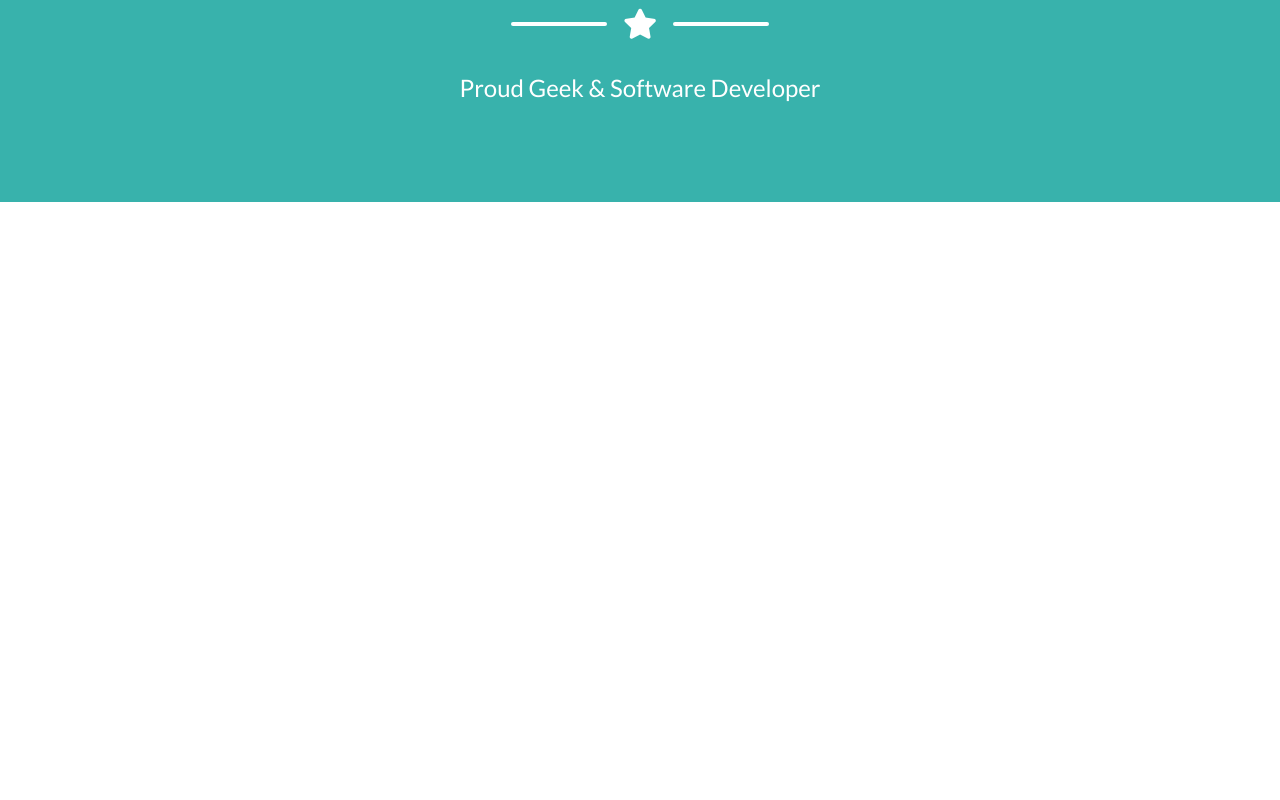
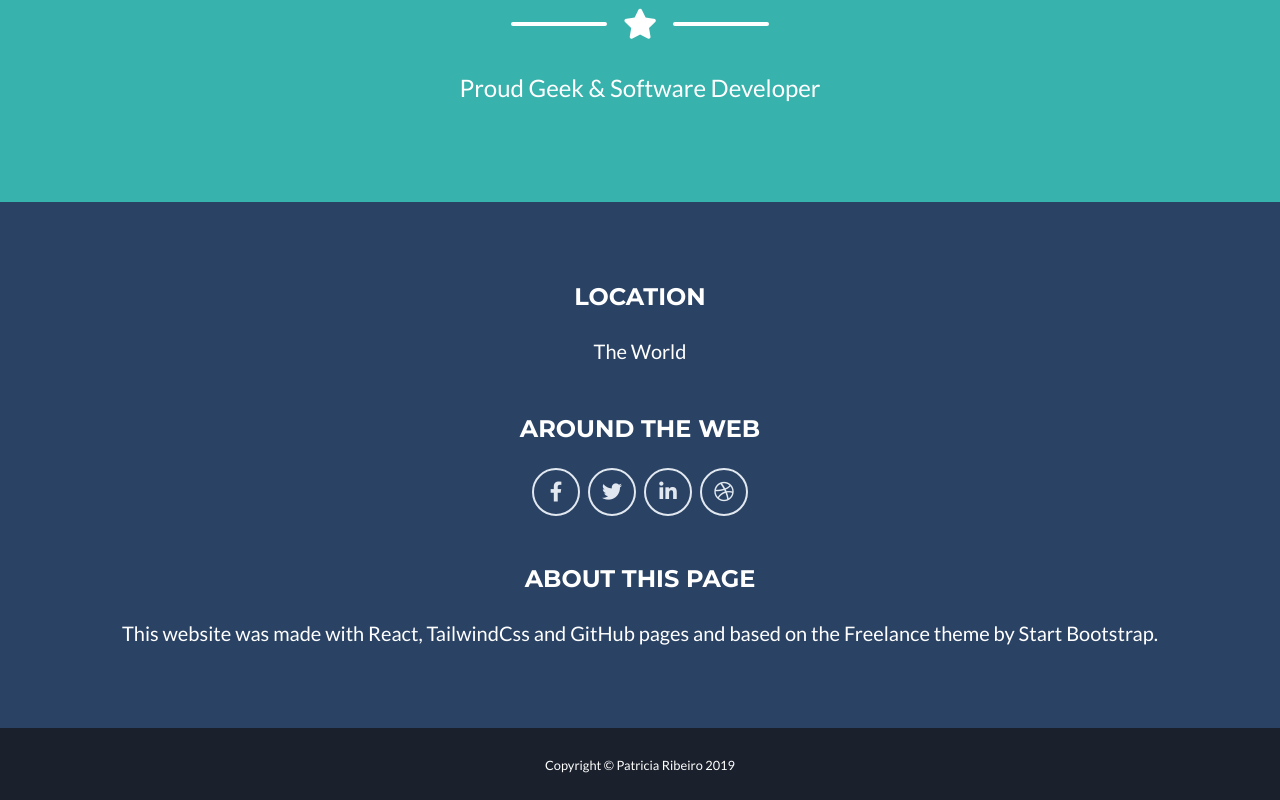
Before and after one commit to pribeiro89/personal-page, a React (Create React App) app: page / in a window 1280 px wide. Shown: the part 579-1379 px from the top of the page. Before the commit the page ends 800 px from the top, so only its background shows below. Built offline with nearby package versions, Linux system fonts and the light colour scheme.

Commit message:
Add Footer and Copyright sections

```diff
--- a/src/App.js
+++ b/src/App.js
@@ -1,10 +1,15 @@
 import React from 'react';
+import Copyright from './components/Copyright';
+import Footer from './components/Footer';
 import Header from './components/Header';
 
 const App = () => {
   return (
     <div>
       <Header />
+
+      <Footer />
+      <Copyright />
     </div>
   );
 }
--- /dev/null
+++ b/src/components/Copyright.js
@@ -0,0 +1,13 @@
+import React from 'react';
+
+const Copyright = () => {
+  return (
+    <section className="bg-gray-900 py-6 text-center text-white">
+      <div className="container px-4 mx-auto">
+        <small>Copyright © Patricia Ribeiro 2019</small>
+      </div>
+    </section>
+  );
+}
+
+export default Copyright;
--- /dev/null
+++ b/src/components/Footer.js
@@ -0,0 +1,45 @@
+import React from 'react';
+
+const Footer = () => {
+  return (
+    <footer className="py-20 bg-secondary text-white text-center">
+      <div className="container px-4 mx-auto">
+        <div className="flex flex-wrap -mx-4">
+          <div className="relative w-full px-4 mb-12">
+            <h4 className="uppercase mb-6 text-2xl">
+              Location
+            </h4>
+            <p className="my-0 text-xl font-light">The World</p>
+          </div>
+          <div className="relative w-full px-4 mb-12">
+            <h4 className="uppercase mb-6 text-2xl">
+              Around the web
+            </h4>
+            <a href="#" className="btn btn-outline-light btn-social mx-1">
+              <i className="fab fa-fw fa-facebook-f"></i>
+            </a>
+            <a href="#" className="btn btn-outline-light btn-social mx-1">
+              <i className="fab fa-fw fa-twitter"></i>
+            </a>
+            <a href="#" className="btn btn-outline-light btn-social mx-1">
+              <i className="fab fa-fw fa-linkedin-in"></i>
+            </a>
+            <a href="#" className="btn btn-outline-light btn-social mx-1">
+              <i className="fab fa-fw fa-dribbble"></i>
+            </a>
+          </div>
+          <div className="relative w-full px-4">
+            <h4 className="uppercase mb-6 text-2xl">
+              About this page
+            </h4>
+            <p className="my-0 text-xl font-light">
+              This website was made with React, TailwindCss and GitHub pages and based on the Freelance theme by Start Bootstrap.
+            </p>
+          </div>
+        </div>
+      </div>
+    </footer>
+  );
+}
+
+export default Footer;
--- a/src/components/Header.js
+++ b/src/components/Header.js
@@ -14,7 +14,7 @@ const Header = () => (
         />
         <h1 className="font-headings font-bold text-4xl md:text-6xl leading-tight my-0 uppercase">
           Hi there,<br />
-            I'm Patricia Ribeiro!
+          I'm Patricia Ribeiro!
           </h1>
         <Divider light={true} />
         <p className="text-xl md:text-2xl font-light my-0">Proud Geek & Software Developer</p>
--- a/src/index.css
+++ b/src/index.css
@@ -1,6 +1,10 @@
 @tailwind base;
 @tailwind components;
 @tailwind utilities;
+
+* {
+  box-sizing: border-box;
+}
 
 body {
   @apply font-sans antialiased m-0;
@@ -11,6 +15,34 @@ code {
     monospace;
 }
 
+h1, h2, h3, h4, h5, h6 {
+  @apply font-headings font-bold leading-tight my-0;
+}
+
+/*
+ * Classes
+ */
+
 .collapse {
   transition: height 400ms ease-in-out;
 }
+
+.btn {
+  @apply inline-block font-normal text-center text-base leading-normal;
+  @apply whitespace-no-wrap align-middle select-none;
+  @apply border-2 border-solid border-transparent rounded-lg;
+  @apply py-1 px-3;
+
+  transition-property: color, background-color, border-color, box-shadow;
+  @apply ease-in-out duration-150;
+  @apply cursor-pointer;
+}
+
+.btn-outline-light {
+  @apply text-gray-300 bg-transparent border-gray-300;
+}
+
+.btn-social {
+  @apply inline-flex w-12 h-12 text-xl rounded-full;
+  @apply justify-center items-center;
+}
```
